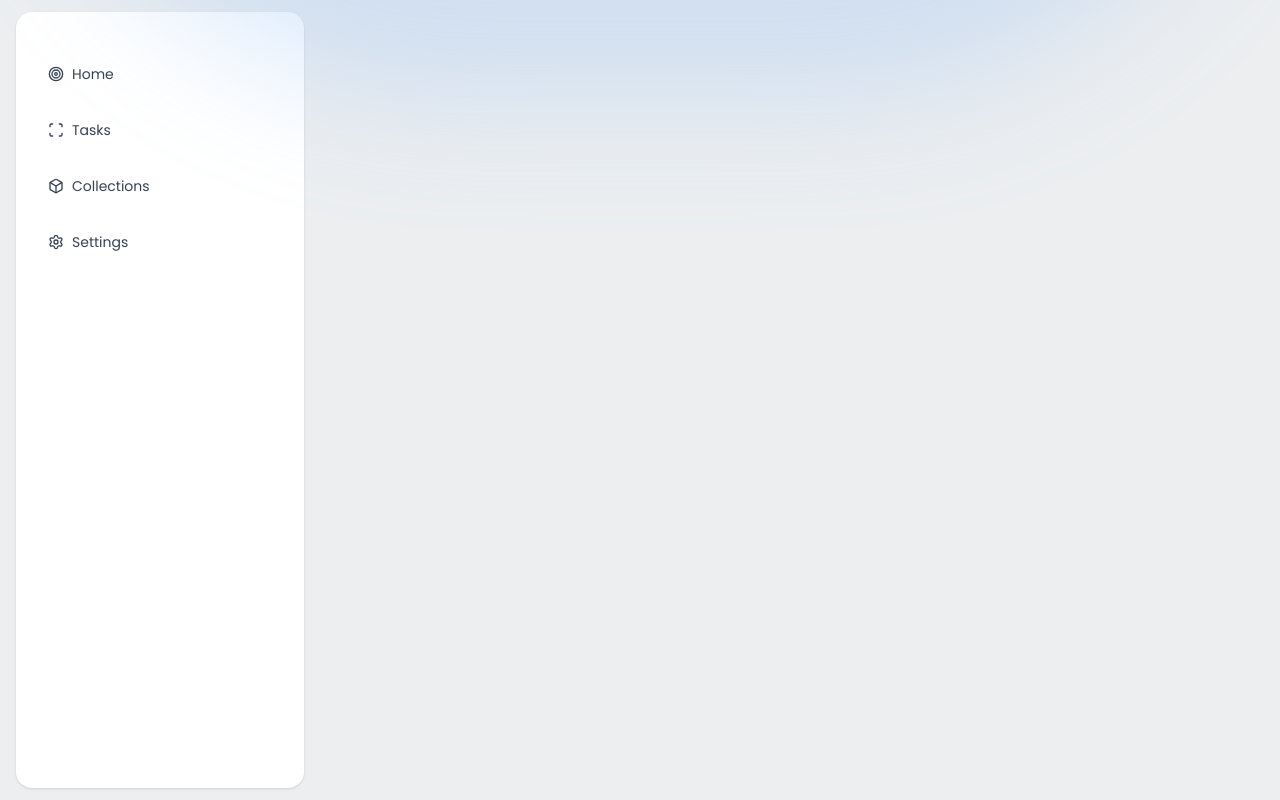
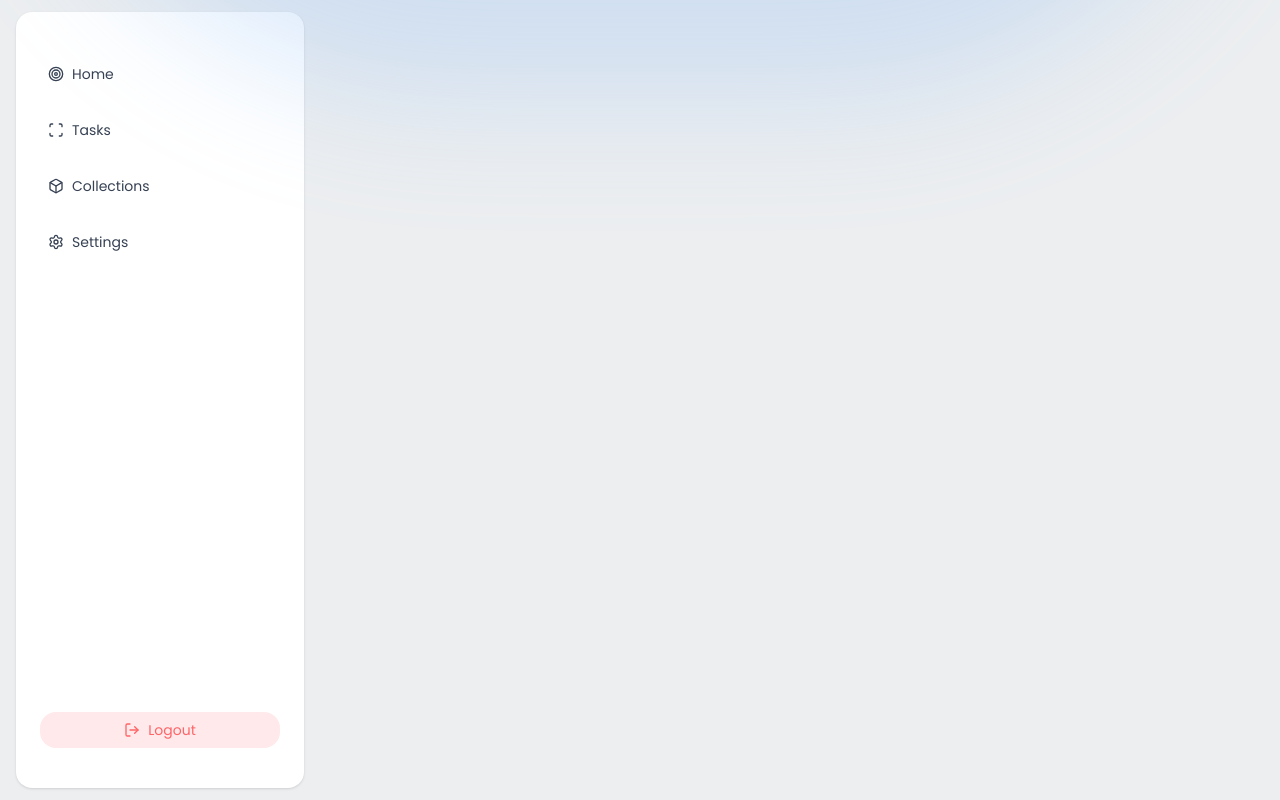
Before and after one commit to akinloluwami/donezo, a React (Vite) app in the folder frontend/: page /app in a window 1280 px wide. Built offline with nearby package versions, Linux system fonts and the light colour scheme; no server answers.

Commit message:
Add logout functionality to sidebar component with user session management

```diff
--- a/frontend/src/components/sidebar.tsx
+++ b/frontend/src/components/sidebar.tsx
@@ -1,5 +1,6 @@
-import { Link, useLocation } from "@tanstack/react-router";
-import { Box, Scan, Settings, Target } from "lucide-react";
+import { Link, useLocation, useRouter } from "@tanstack/react-router";
+import { Box, Scan, Settings, Target, LogOut } from "lucide-react";
+import { useUserStore } from "../lib/user-store";
 
 const Sidebar = () => {
   const links = [
@@ -28,9 +29,17 @@ const Sidebar = () => {
   const pathname = useLocation().pathname;
   const isActive = (href: string) => pathname === href;
 
+  const router = useRouter();
+  const clearUser = useUserStore((s) => s.clearUser);
+
+  const handleLogout = async () => {
+    clearUser();
+    await router.navigate({ to: "/" });
+  };
+
   return (
     <div className="w-80  h-full py-2 px-4 flex items-center">
-      <div className="bg-white h-[99%] w-full rounded-2xl px-6 py-10 shadow">
+      <div className="bg-white h-[99%] w-full rounded-2xl px-6 py-10 shadow flex flex-col justify-between">
         <div className="flex flex-col space-y-3">
           {links.map((link) => (
             <Link
@@ -45,6 +54,14 @@ const Sidebar = () => {
             </Link>
           ))}
         </div>
+        <button
+          type="button"
+          className="px-4 py-2 text-sm bg-red-500/10 text-red-400 w-full rounded-2xl hover:bg-red-500/15 disabled:opacity-60 mt-8 flex items-center justify-center gap-2"
+          onClick={handleLogout}
+        >
+          <LogOut size={16} />
+          Logout
+        </button>
       </div>
     </div>
   );
```
